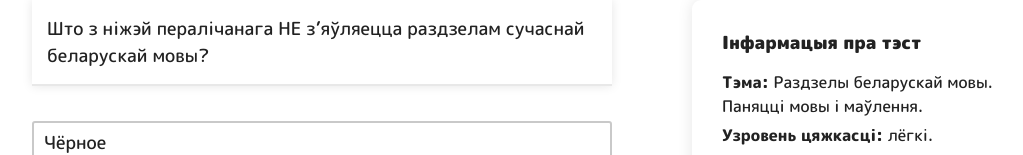
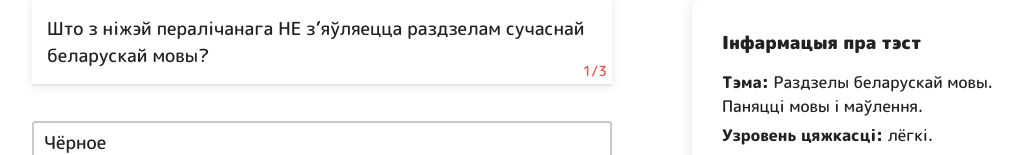
Before and after one commit to nikita-resh/tutor, a React app: page / in a window 1280 px wide. Shown: the top 155 px of the page, without its empty margins (108-1131 px from the left). Built offline with nearby package versions, Linux system fonts and the light colour scheme.

Commit message:
feat: add question counter

```diff
--- a/src/components/ActiveQuestion/ActiveQuestion.css
+++ b/src/components/ActiveQuestion/ActiveQuestion.css
@@ -1,10 +1,16 @@
 .ActiveQuestion {
-  /* border: 1px solid black; */
   position: relative;
   padding-bottom: 55px;
   width: 580px;
-  /* padding: 15px; */
   border-bottom: 2px solid #00000017;
+}
+
+.ActiveQuestion small {
+  font-size: 14px;
+  color: #ef5350;
+  position: absolute;
+  bottom: 0px;
+  right: 5px;
 }
 
 .true {
--- a/src/components/ActiveQuestion/ActiveQuestion.js
+++ b/src/components/ActiveQuestion/ActiveQuestion.js
@@ -11,7 +11,12 @@ const ActiveQuestion = (props) => {
   return (
     <div>
       <div className={"ActiveQuestion"}>
-        <h2 className={questionClasses.join(" ")}>{props.question.question}</h2>
+        <h2 className={questionClasses.join(" ")}>
+          {props.question.question}
+          <small>
+            {props.question.id}/{props.length}
+          </small>
+        </h2>
         <AnswersList
           answersList={props.answersList}
           onAnswerClick={props.onAnswerClick}
--- a/src/containers/Quiz/Quiz.js
+++ b/src/containers/Quiz/Quiz.js
@@ -210,6 +210,7 @@ class Quiz extends Component {
           onCheckPress={this.state.onCheckPress}
           cheers={this.state.cheers}
           answerArray={this.state.answerArray}
+          length={this.state.quiz.length}
         />
         <div className="Quiz__info">
           <h3>Інфармацыя пра тэст</h3>
```
